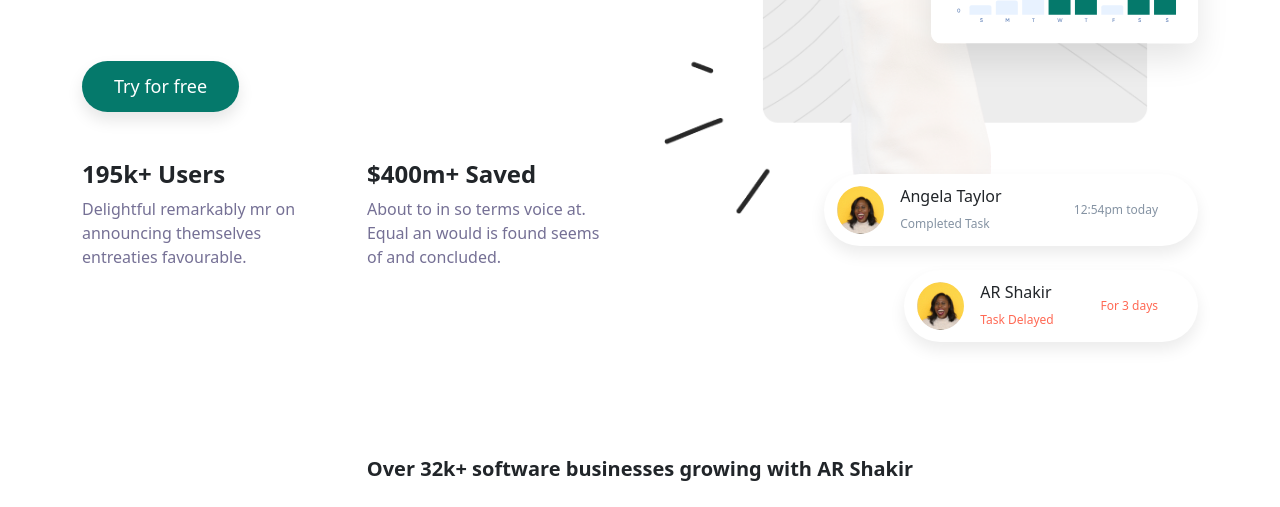
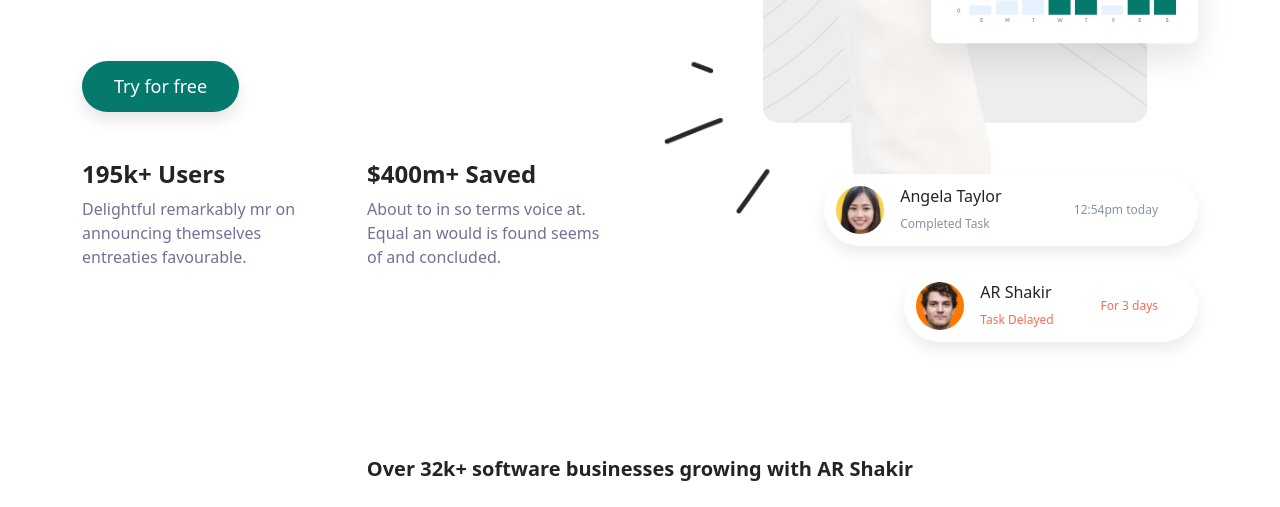
Before and after one commit to manjeshrv/portfolio-template-1, a plain HTML site: page index.html in a window 1280 px wide. Shown: the part 502-1009 px from the top of the page. Drawn offline with Linux system fonts and the light colour scheme.

Commit message:
Changed hero avatars

```diff
--- a/index.html
+++ b/index.html
@@ -109,7 +109,7 @@
                   <div class="hero-pill-card hero-pill-card-1 mb-4">
                     <img
                       class="hero-pill-card-img"
-                      src="./assets/img/hero-avatar.jpg"
+                      src="./assets/img/hero-avatar-1.jpg"
                       alt="Angela Taylor"
                     />
                     <div class="hero-pill-card-name">
@@ -124,7 +124,7 @@
                   <div class="hero-pill-card hero-pill-card-2">
                     <img
                       class="hero-pill-card-img"
-                      src="./assets/img/hero-avatar.jpg"
+                      src="./assets/img/hero-avatar-2.jpg"
                       alt="Angela Taylor"
                     />
                     <div class="hero-pill-card-name">
```
Also changed, not shown: assets/img/hero-avatar-1.jpg (added), assets/img/hero-avatar-2.jpg (added), assets/img/hero-avatar.jpg (deleted).
